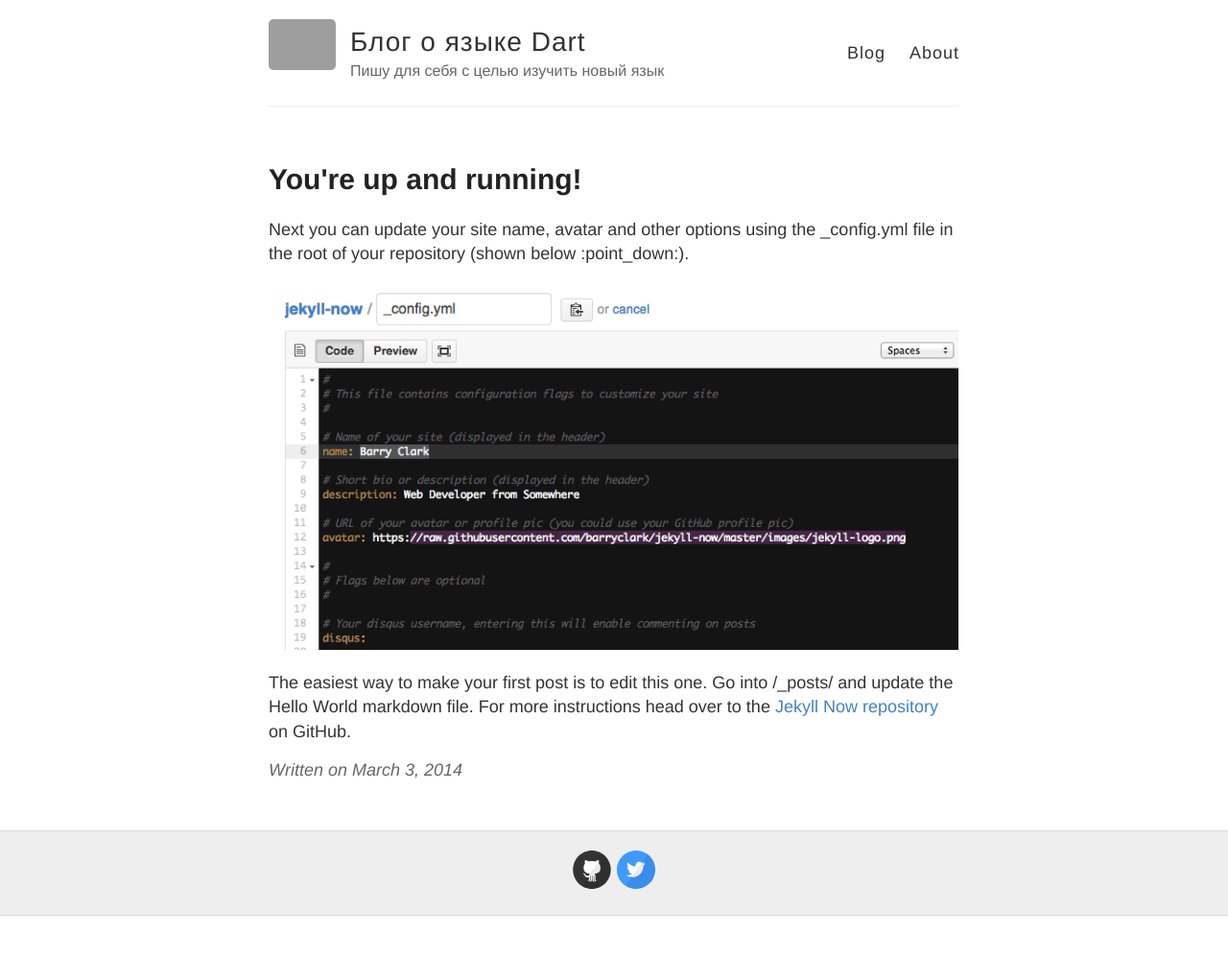
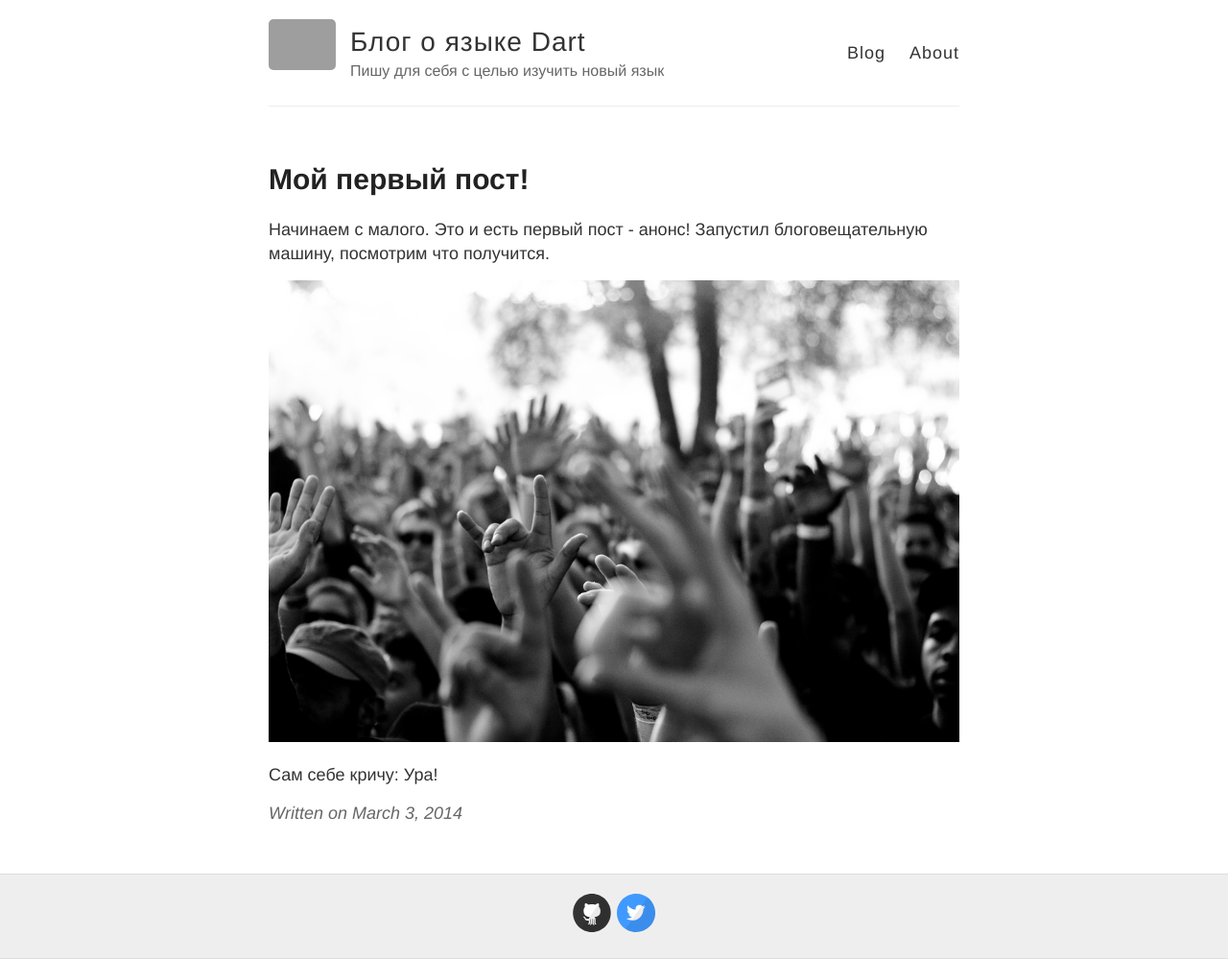
Before and after one commit to Samouelson/samouelson.github.io, a Jekyll site: the page built from _posts/2014-3-3-Hello-World.md, in a window 1280 px wide. Shown: the whole page at 96% size. Built offline with Jekyll 4.4.1, drawn with Linux system fonts in a browser that asks for light colours; Markdown is read by kramdown in place of the engine named in the settings; before the commit the page ends 954 px from its top, so only the background shows below that; grey boxes are pictures that could not be loaded.

Commit message:
My first post1

```diff
--- a/_posts/2014-3-3-Hello-World.md
+++ b/_posts/2014-3-3-Hello-World.md
@@ -1,10 +1,11 @@
 ---
 layout: post
-title: You're up and running!
+title: Мой первый пост!
 ---
 
-Next you can update your site name, avatar and other options using the _config.yml file in the root of your repository (shown below :point_down:).
+Начинаем с малого. Это и есть первый пост - анонс!
+Запустил блоговещательную машину, посмотрим что получится.
 
-![_config.yml]({{ site.baseurl }}/images/config.png)
+![_config.yml]({{ site.baseurl }}/images/post1-hands.jpg)
 
-The easiest way to make your first post is to edit this one. Go into /_posts/ and update the Hello World markdown file. For more instructions head over to the [Jekyll Now repository](https://github.com/barryclark/jekyll-now) on GitHub.
+Сам себе кричу: Ура!
```
Also changed, not shown: images/post1-hands.jpg (added).
